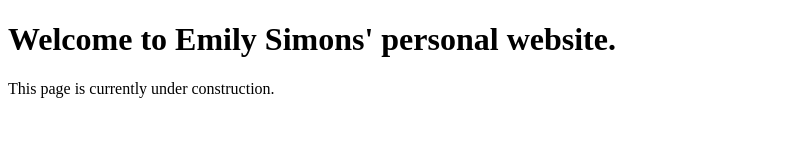
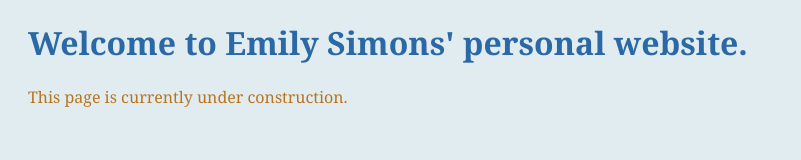
Before and after one commit to emsimons/emsimons.github.io, a plain HTML site: page index.html in a window 1280 px wide. Shown: the whole page, without its empty margins (0-801 px from the left). Drawn offline with Linux system fonts and the light colour scheme.

Commit message:
css added to index

```diff
--- a/index.html
+++ b/index.html
@@ -1,7 +1,12 @@
 <!DOCTYPE html>
 <html>
+<head>
+    <link rel="stylesheet" href="stylesheets/main.css">
+</head>
 <body>
 <h1>Welcome to Emily Simons' personal website.</h1>
 <p>This page is currently under construction.</p>
+
+
 </body>
 </html>
```
